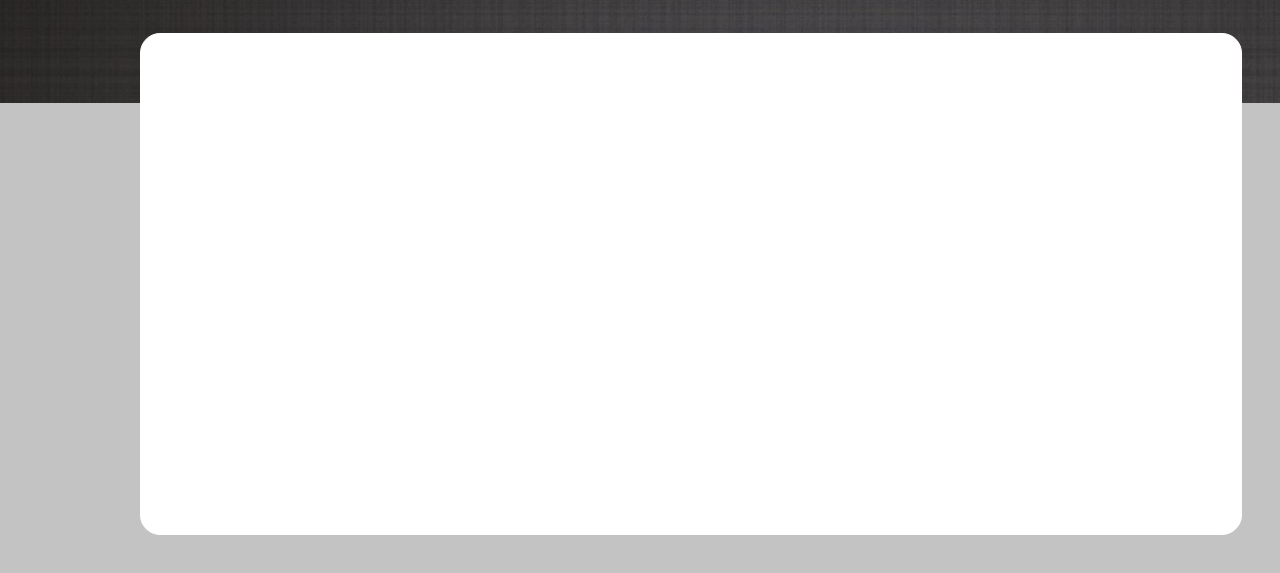
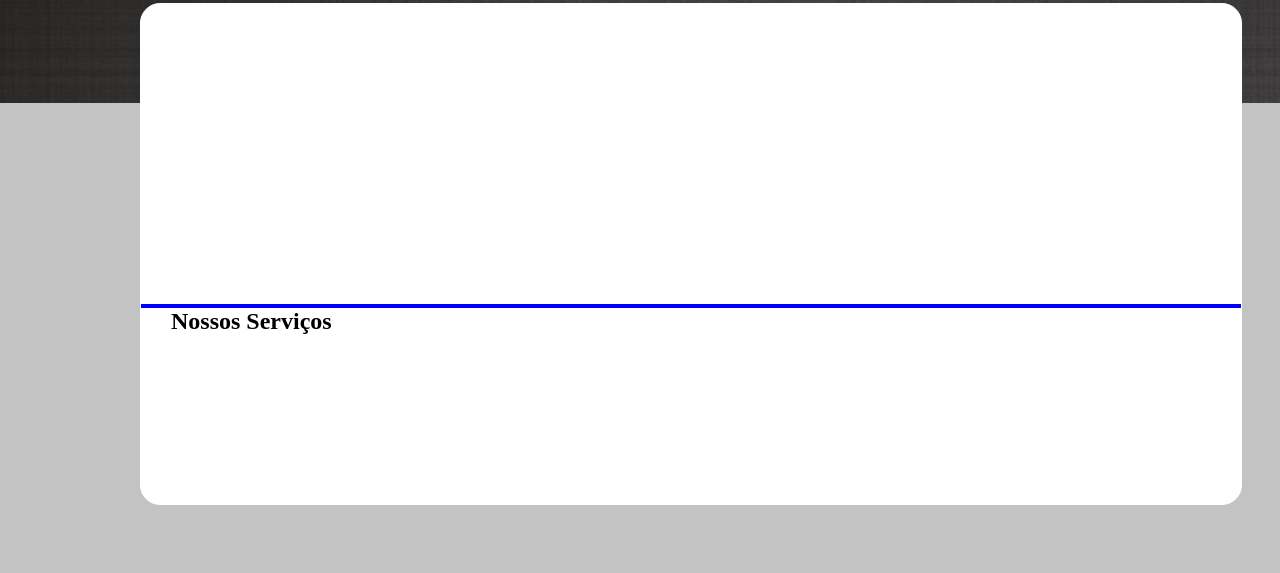
Before and after one commit to francisco27071994/joseRicardo, a plain HTML site: page index.html in a window 1280 px wide. Shown: the part 147-720 px from the top of the page. Drawn offline with Linux system fonts and the light colour scheme.

Commit message:
Definindo o corpo

```diff
--- a/css/estilo.css
+++ b/css/estilo.css
@@ -62,7 +62,7 @@ body {
 
 #corpo {
     position:absolute;
-    top:180px;
+    top:150px;
     border:1px solid #fff;
     width:1100px;
     height:500px;
@@ -71,3 +71,15 @@ body {
     background-color:#fff;
     border-radius:20px;
 }
+
+#linha {
+    border:2px solid blue;
+    position:relative;
+    top:300px;
+}
+
+#corpo h2 {
+    position:relative;
+    top:300px;
+    left:30px;
+}
--- a/index.html
+++ b/index.html
@@ -19,7 +19,9 @@
             </nav>
         </header>
         <div id="corpo">
+            <div id="linha"></div>
+            <h2>Nossos Serviços</h2>
+        </div>
 
-        </div>
     </body>
 </html>
```
Also changed, not shown: assets/facebook.png (added), assets/whatsapp.png (added).
